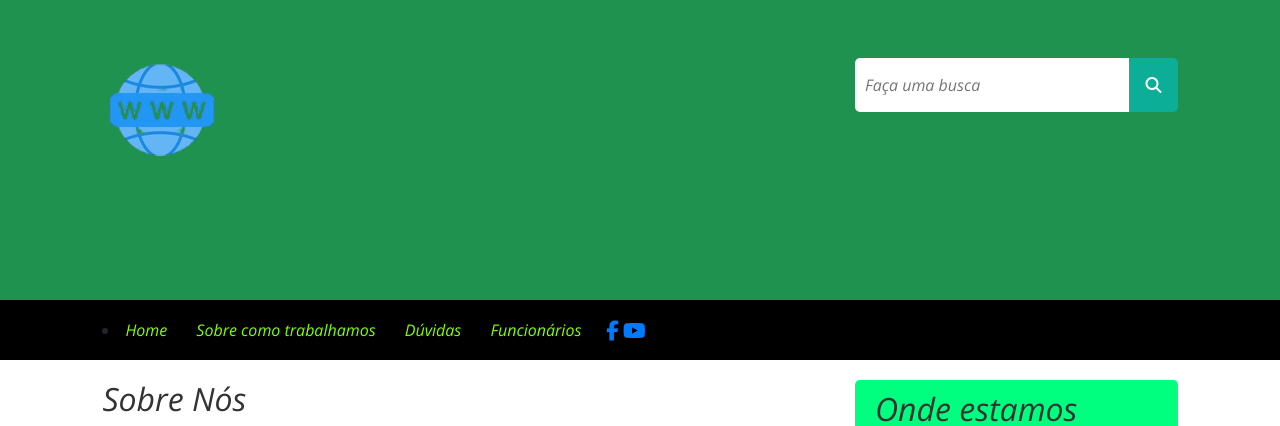
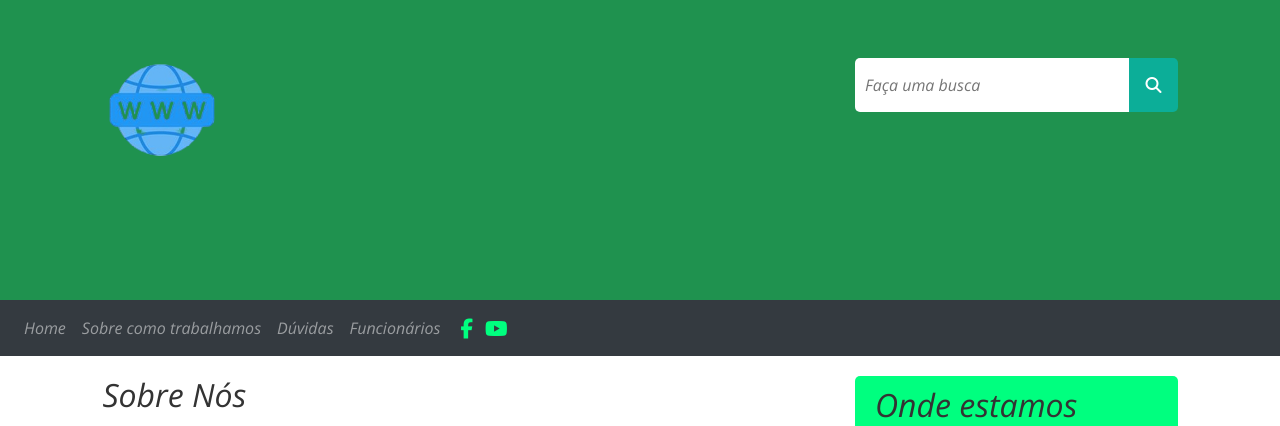
Before and after one commit to HGBGR2003/ProjetoFinal, a plain HTML site: page index.html in a window 1280 px wide. Shown: the top 426 px of the page. Drawn offline with nearby package versions, Linux system fonts and the light colour scheme.

Commit message:
Alteração no index principal

```diff
--- a/css/style.css
+++ b/css/style.css
@@ -30,21 +30,15 @@ p{font-size: 1em; color:black;}
 }
 
 
+/*Menu do nosso site*/
 
-
-
-/*Menu do nosso site*/
-.menu{ width: 100%; float: left; background-color: black; padding: 18px 8%;   }
-.menu li{ float: left;}
-.menu li a {color: #7FFF00; margin-right: 25px;}
-.menu li a:hover{color: #C71585}
 
 
 /*Social Icons*/
 .social-icons{
     float: right;
 }
-.social-icons a  {color:#fff; float: left; margin-left: 12px;}
+.social-icons a  {color:#00ff7f; float: left; margin-left: 12px;}
 .btn-facebook:hover{
     color: blue;
 }
--- a/index.html
+++ b/index.html
@@ -9,7 +9,9 @@
     <link rel="stylesheet" href="https://stackpath.bootstrapcdn.com/bootstrap/4.3.1/css/bootstrap.min.css" integrity="sha384-ggOyR0iXCbMQv3Xipma34MD+dH/1fQ784/j6cY/iJTQUOhcWr7x9JvoRxT2MZw1T" crossorigin="anonymous">
     <link href="https://fonts.googleapis.com/css2?family=Open+Sans:ital,wght@1,300&display=swap" rel="stylesheet">
     <script src="https://use.fontawesome.com/ce548e81ad.js"></script>
+
 </head>
+
 <body>
     <!--Introdução do cabeçalho do site com a sua respectiva logo-->
     <header class="cabecalho">
@@ -25,15 +27,21 @@
     </header>
 
     <!--Menu do Site-->
-    <nav class="menu">
-        <li>
-            <a href="index.html"> Home </a>
-            <a href="about.html"> Sobre como trabalhamos </a>
-            <a href="#"> Dúvidas </a>
-            <a href="#"> Funcionários </a>
-        </li>
 
-        <div class="social-icons2">
+    <nav class="navbar navbar-expand-lg navbar-dark bg-dark">
+        <button class="navbar-toggler" type="button" data-toggle="collapse" data-target="#navbarNavAltMarkup" aria-controls="navbarNavAltMarkup" aria-expanded="false" aria-label="Toggle navigation">
+          <span class="navbar-toggler-icon"></span>
+        </button>
+        <div class="collapse navbar-collapse" id="navbarNavAltMarkup">
+
+          <div class="navbar-nav">
+              <a class="nav-item nav-link" href="index.html"> Home </a>
+                  <a class="nav-item nav-link" href="about.html"> Sobre como trabalhamos </a>
+                  <a class="nav-item nav-link"  href="#"> Dúvidas </a>
+                  <a class="nav-item nav-link" href="#"> Funcionários </a>
+          </div>
+
+        <div class="social-icons">
             <a href="https://www.facebook.com/profile.php?id=100006000588395" class="btn-facebook">
                  <i class="fa fa-facebook-f fa-lg"></i>
             </a>
@@ -41,7 +49,9 @@
                 <i class="fa fa-youtube fa-lg"></i>
             </a>
         </div>
-    </nav>
+        </div>
+      </nav>
+
 
     <!--Parte principal do site.-->
     <main class="principal">
@@ -105,5 +115,10 @@
     <footer class="rodape">
         <p> © MSW - Todos os direitos reservados</p>
     </footer>
+
+    <script src="https://code.jquery.com/jquery-3.2.1.slim.min.js" integrity="sha384-KJ3o2DKtIkvYIK3UENzmM7KCkRr/rE9/Qpg6aAZGJwFDMVNA/GpGFF93hXpG5KkN" crossorigin="anonymous"></script>
+    <script src="https://cdnjs.cloudflare.com/ajax/libs/popper.js/1.12.9/umd/popper.min.js" integrity="sha384-ApNbgh9B+Y1QKtv3Rn7W3mgPxhU9K/ScQsAP7hUibX39j7fakFPskvXusvfa0b4Q" crossorigin="anonymous"></script>
+    <script src="https://maxcdn.bootstrapcdn.com/bootstrap/4.0.0/js/bootstrap.min.js" integrity="sha384-JZR6Spejh4U02d8jOt6vLEHfe/JQGiRRSQQxSfFWpi1MquVdAyjUar5+76PVCmYl" crossorigin="anonymous"></script>
+
 </body>
 </html>
```
Also changed, not shown: about.html (+5 -1 lines).
